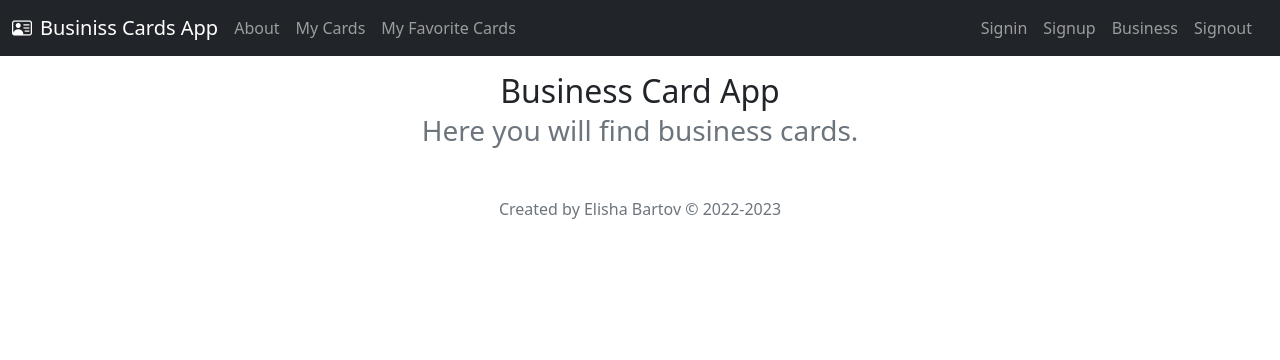
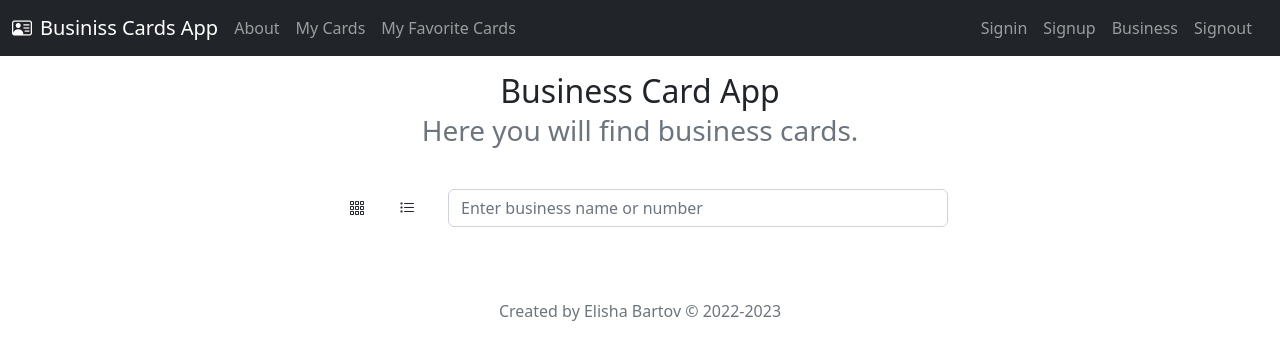
Before and after one commit to BartovElisha/react-app-business-card, a React (Create React App) app: page / in a window 1280 px wide. Shown: the top 360 px of the page. Built offline with nearby package versions, Linux system fonts and the light colour scheme.

Commit message:
Added Menu Bar.

```diff
--- /dev/null
+++ b/src/components/MenuBar.tsx
@@ -0,0 +1,24 @@
+function MenuBar() {
+    return (
+        <div className="d-flex p-4">
+            <div className="d-flex align-items-center mx-auto w-50">
+                <button
+                    className="btn mx-1"
+                >
+                    <i className="bi-grid-3x3-gap"></i>
+                </button>
+                <button
+                    className="btn btn-sucess mx-1"
+                >
+                    <i className="bi-list-task"></i>
+                </button>
+                <input
+                    className="form-control ms-3"
+                    placeholder="Enter business name or number"
+                ></input>
+            </div>
+        </div>
+    );
+}
+
+export default MenuBar;
--- a/src/pages/Home/Home.tsx
+++ b/src/pages/Home/Home.tsx
@@ -1,11 +1,15 @@
+import MenuBar from "../../components/MenuBar";
 import Title from "../../components/Title";
 
 function Home() {
     return (
-        <Title
-            main="Business Card App"
-            sub="Here you will find business cards."
-        />
+        <>
+            <Title
+                main="Business Card App"
+                sub="Here you will find business cards."
+            />
+            <MenuBar />
+        </>
     );
 }
 
```
